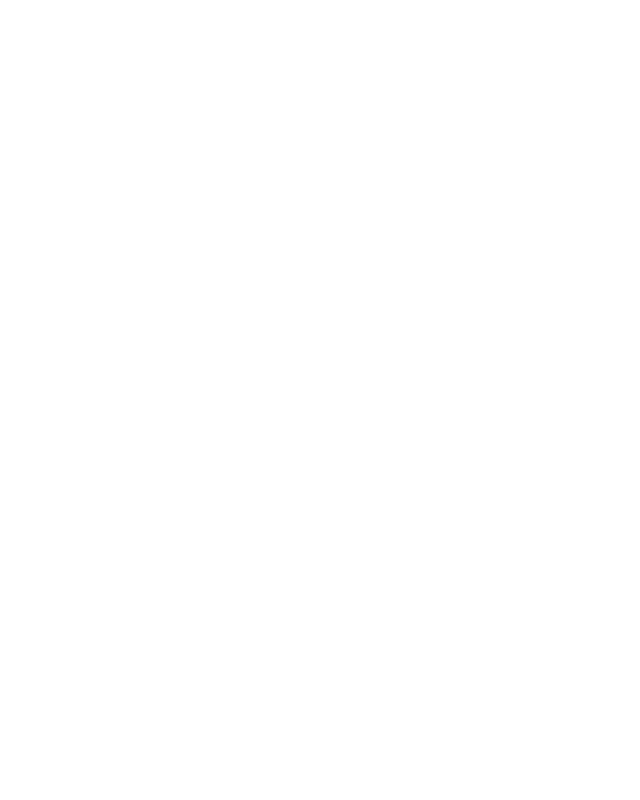
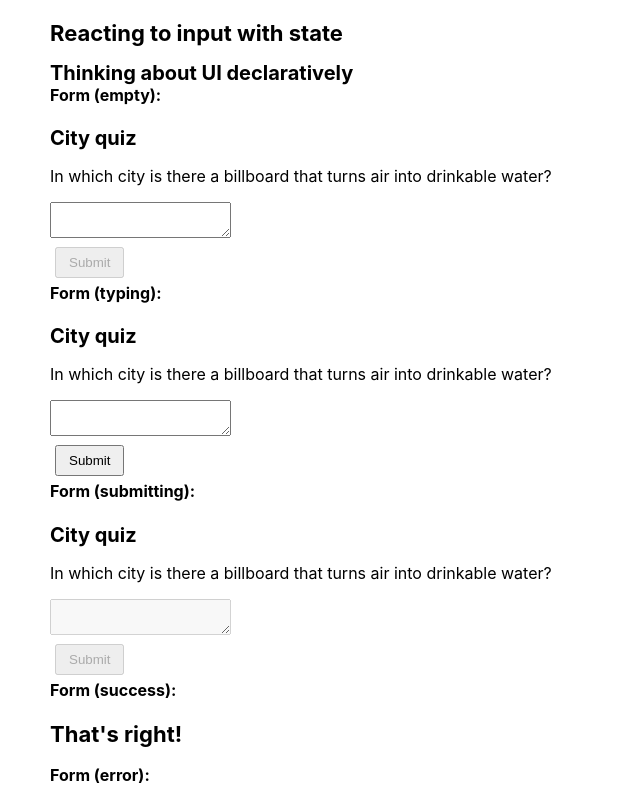
Before and after one commit to VladimirovMario/Sandbox, a React (Create React App) app in the folder 01. React documentation/02. Learn React/03. Managing State/: page / in a window 1280 px wide. Shown: the top 800 px of the page, without its empty margins (0-640 px from the left). Built offline with nearby package versions, Linux system fonts and the light colour scheme.

Commit message:
Identify your component’s different visual states

```diff
--- a/01. React documentation/02. Learn React/03. Managing State/src/App.js
+++ b/01. React documentation/02. Learn React/03. Managing State/src/App.js
@@ -1,9 +1,10 @@
+import ReactingToInputWithState from './components/ReactingToInputWithState/ReactingToInputWithState';
 import './App.css';
 
 function App() {
   return (
     <div className="container">
-
+      <ReactingToInputWithState />
     </div>
   );
 }
--- /dev/null
+++ b/01. React documentation/02. Learn React/03. Managing State/src/components/ReactingToInputWithState/ReactingToInputWithState.js
@@ -0,0 +1,10 @@
+import ThinkingAboutUIDeclaratively from './ThinkingAboutUIDeclaratively/ThinkingAboutUIDeclaratively';
+
+export default function ReactingToInputWithState() {
+  return (
+    <>
+      <h1>Reacting to input with state</h1>
+      <ThinkingAboutUIDeclaratively />
+    </>
+  );
+}
--- /dev/null
+++ b/01. React documentation/02. Learn React/03. Managing State/src/components/ReactingToInputWithState/ThinkingAboutUIDeclaratively/ThinkingAboutUIDeclaratively.js
@@ -0,0 +1,50 @@
+export default function ThinkingAboutUIDeclaratively() {
+  return (
+    <>
+      <h2>Thinking about UI declaratively</h2>
+      <App />
+    </>
+  );
+}
+
+let statuses = ['empty', 'typing', 'submitting', 'success', 'error'];
+
+function App() {
+  return (
+    <>
+      {statuses.map((status) => (
+        <section key={status}>
+          <h4>Form ({status}):</h4>
+          <Form status={status} />
+        </section>
+      ))}
+    </>
+  );
+}
+
+function Form({ status = 'empty' }) {
+  if (status === 'success') {
+    return <h1>That's right!</h1>;
+  }
+
+  return (
+    <>
+      <h2>City quiz</h2>
+      <p>
+        In which city is there a billboard that turns air into drinkable water?
+      </p>
+      <form>
+        <textarea disabled={status === 'submitting'}></textarea>
+        <br />
+        <button disabled={status === 'empty' || status === 'submitting'}>
+          Submit
+        </button>
+        {status === 'error' && (
+          <p style={{ color: 'red' }}>
+            Good guess but a wrong answer. Try again!
+          </p>
+        )}
+      </form>
+    </>
+  );
+}
```
